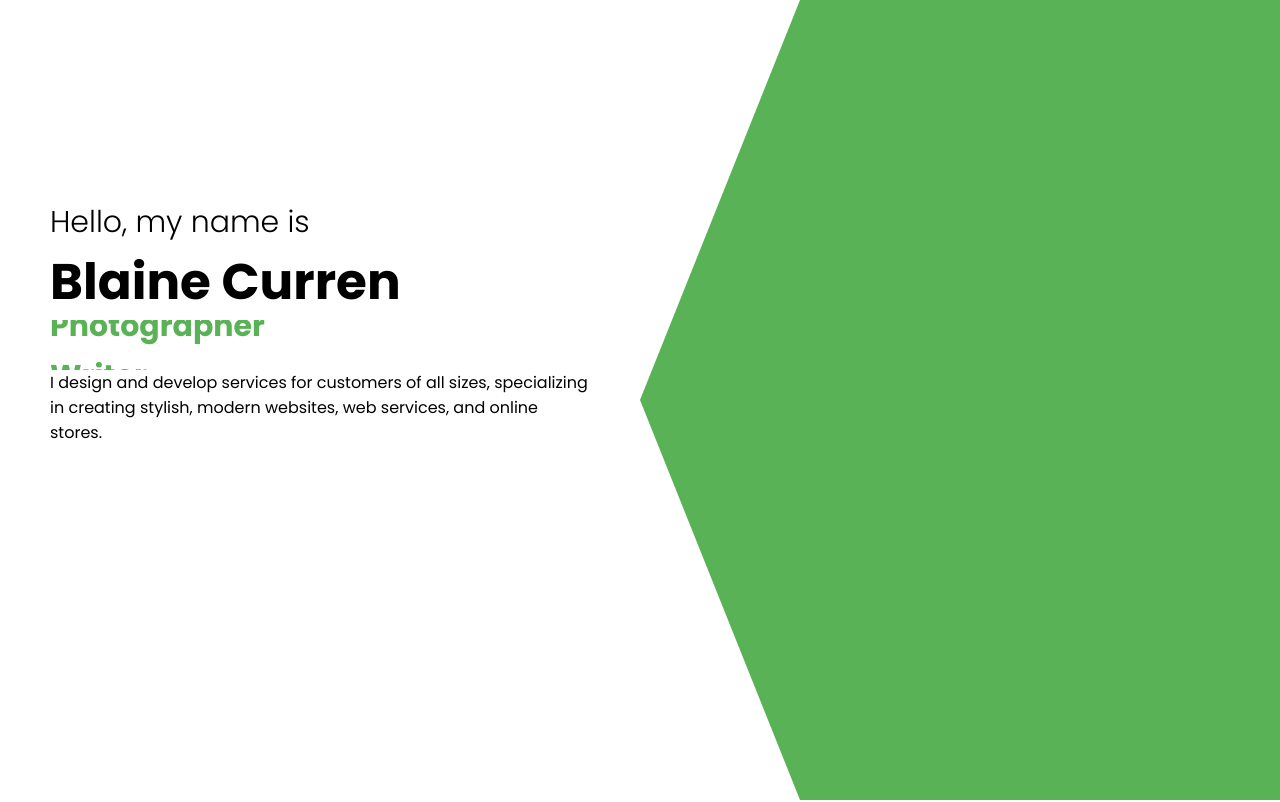
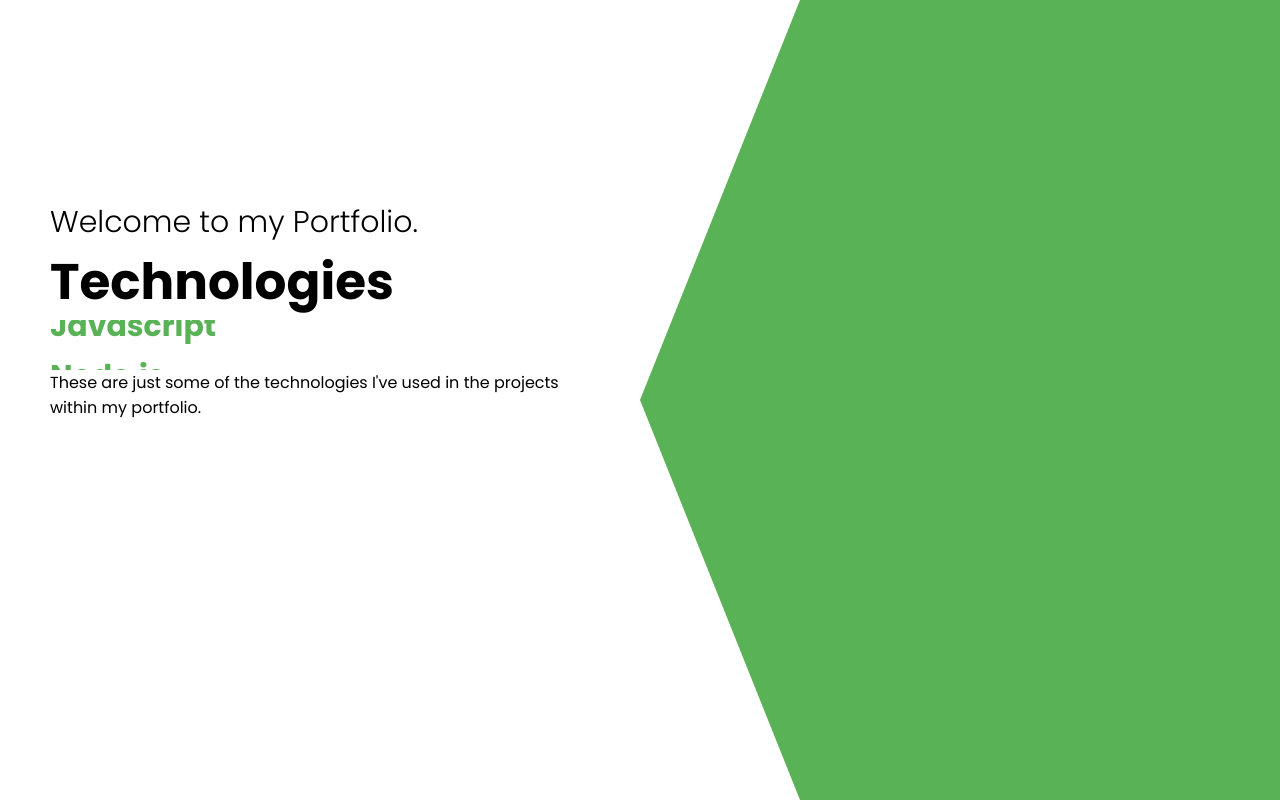
Before and after one commit to blainecurren/portfolio-2, a React (Create React App) app: page / in a window 1280 px wide. Shown: the top 802 px of the page. Built offline with nearby package versions, Linux system fonts and the light colour scheme.

Commit message:
reworded the intro page

```diff
--- a/src/components/intro/Intro.jsx
+++ b/src/components/intro/Intro.jsx
@@ -1,27 +1,29 @@
 import React from "react";
 import "./intro.css";
-// import Me from "../../img/me.png";
 
 const Intro = () => {
   return (
     <div className="i">
       <div className="i-left">
         <div className="i-left-wrapper">
-          <h2 className="i-intro">Hello, my name is</h2>
-          <h1 className="i-name">Blaine Curren</h1>
+          <h2 className="i-intro">Welcome to my Portfolio.</h2>
+          <h1 className="i-name">Technologies</h1>
           <div className="i-title">
             <div className="i-title-wrapper">
-              <div className="i-title-item">Front-End Web Developer</div>
-              <div className="i-title-item">Back-End Web Developer</div>
-              <div className="i-title-item">Photographer</div>
-              <div className="i-title-item">Writer</div>
-              <div className="i-title-item">Content Creator</div>
+              <div className="i-title-item">HTML</div>
+              <div className="i-title-item">Git</div>
+              <div className="i-title-item">Javascript</div>
+              <div className="i-title-item">Node.js</div>
+              <div className="i-title-item">Express.js</div>
+              <div className="i-title-item">SQL</div>
+              <div className="i-title-item">NoSQL / MongoDB</div>
+              <div className="i-title-item">React</div>
+              <div className="i-title-item">Heroku</div>
             </div>
           </div>
           <p className="i-desc">
-            I design and develop services for customers of all sizes,
-            specializing in creating stylish, modern websites, web services, and
-            online stores.
+            These are just some of the technologies I've used in the projects
+            within my portfolio.
           </p>
         </div>
       </div>
```
